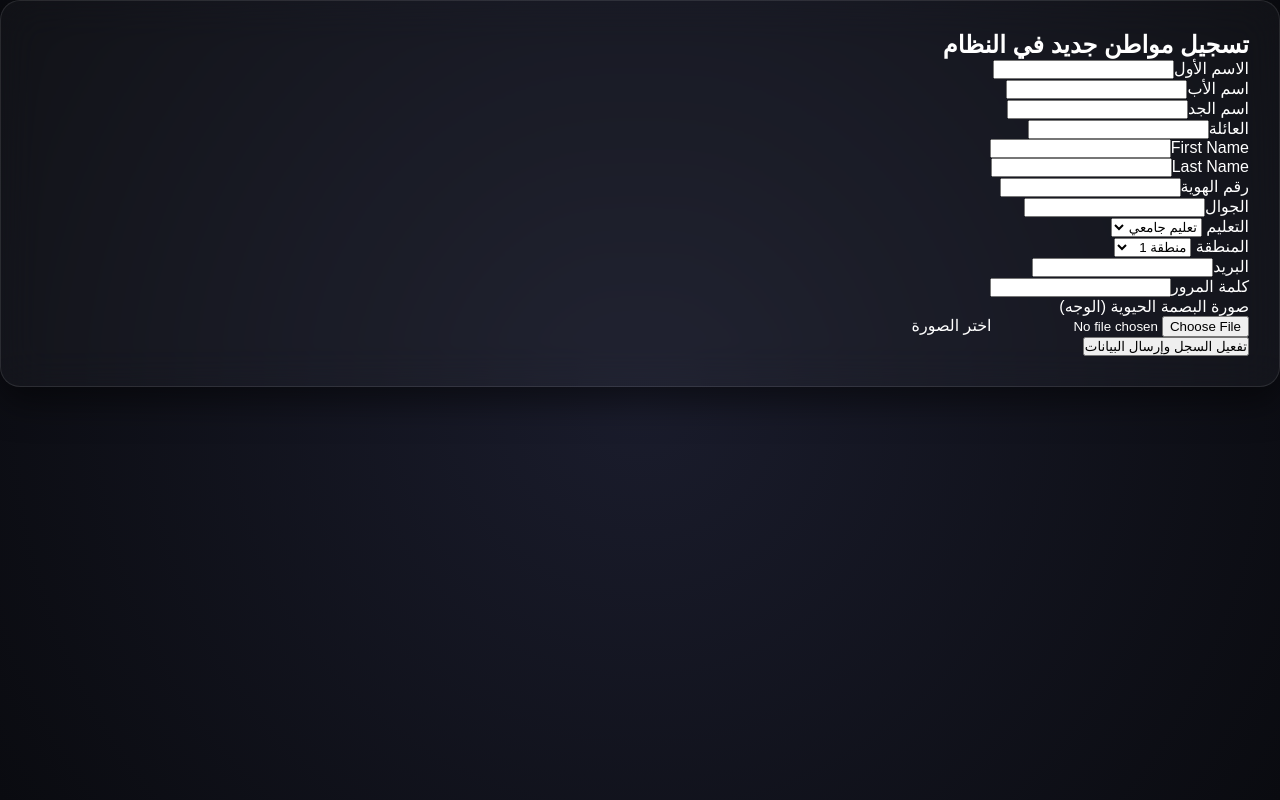
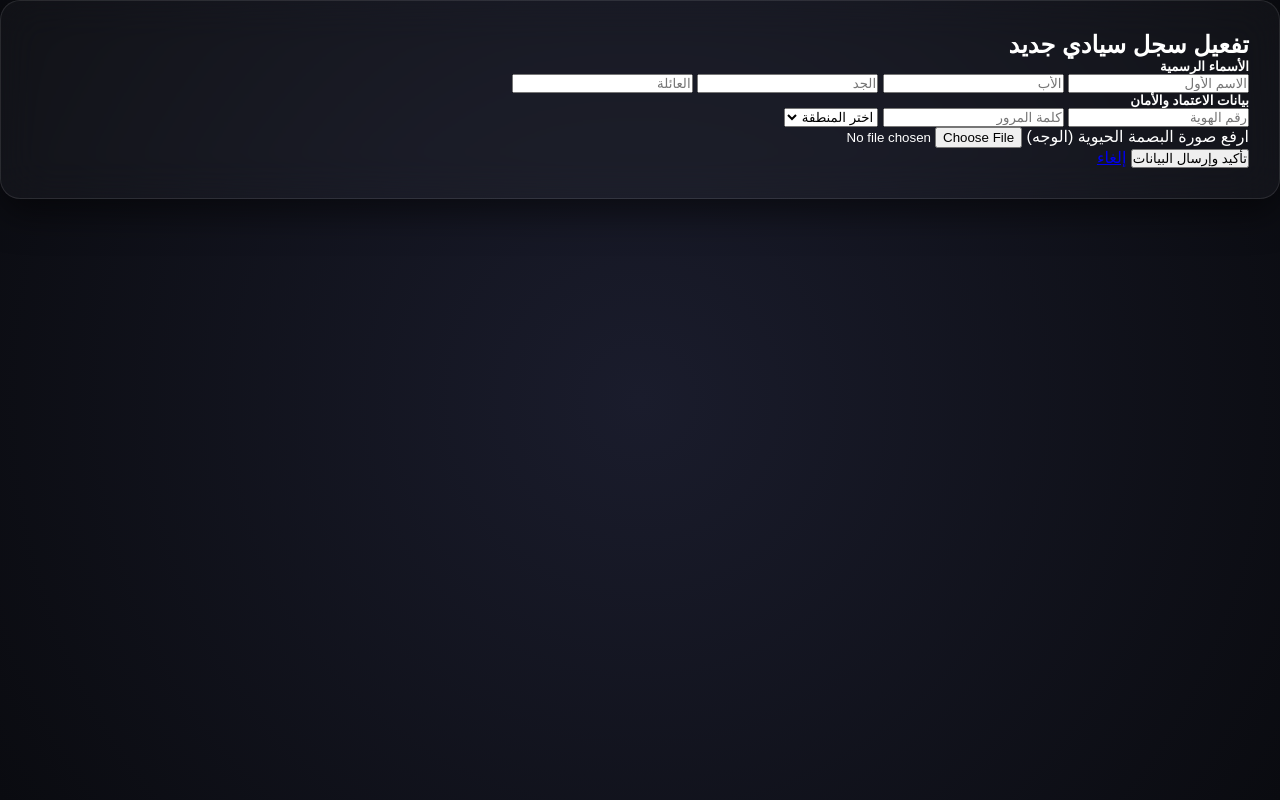
Before and after one commit to sosaskze143/Shadow-Ministry, a Flask app: template templates/add_user.html in a window 1280 px wide. Run offline with Flask 3, Linux system fonts and the light colour scheme; the template is opened without the code that fills it, so the values that code supplies are empty.

Commit message:
Update add_user.html for new user registration form

```diff
--- a/templates/add_user.html
+++ b/templates/add_user.html
@@ -2,46 +2,54 @@
 <html lang="ar" dir="rtl">
 <head>
     <meta charset="UTF-8">
-    <title>إضافة سجل سيادي | وزارة الظلال</title>
+    <title>تسجيل سجل جديد | وزارة الظلال</title>
     <link rel="stylesheet" href="{{ url_for('static', filename='css/style.css') }}">
 </head>
-<body class="form-layout">
-    <div class="glass-card form-container">
-        <h2 class="form-title"><i class="fas fa-user-plus"></i> تسجيل مواطن جديد في النظام</h2>
-        <form action="/api/add_user" method="POST" enctype="multipart/form-data">
-            <div class="form-grid">
-                <div class="form-group"><label>الاسم الأول</label><input type="text" name="fname_ar" required></div>
-                <div class="form-group"><label>اسم الأب</label><input type="text" name="mname_ar" required></div>
-                <div class="form-group"><label>اسم الجد</label><input type="text" name="gname_ar" required></div>
-                <div class="form-group"><label>العائلة</label><input type="text" name="lname_ar" required></div>
+<body class="form-page-bg">
+    <div class="container py-4">
+        <div class="glass-card wide-form">
+            <div class="form-head">
+                <i class="fas fa-user-plus gold-text"></i>
+                <h2>تفعيل سجل سيادي جديد</h2>
+            </div>
 
-                <div class="form-group"><label>First Name</label><input type="text" name="fname_en" required></div>
-                <div class="form-group"><label>Last Name</label><input type="text" name="lname_en" required></div>
-                <div class="form-group"><label>رقم الهوية</label><input type="text" name="id_num" required></div>
-                <div class="form-group"><label>الجوال</label><input type="text" name="phone" required></div>
+            <form action="/api/add_user" method="POST" enctype="multipart/form-data" class="grid-form">
+                <div class="form-section">
+                    <h5 class="section-title">الأسماء الرسمية</h5>
+                    <div class="inputs-grid-4">
+                        <input type="text" name="fname_ar" placeholder="الاسم الأول" required>
+                        <input type="text" name="mname_ar" placeholder="الأب" required>
+                        <input type="text" name="gname_ar" placeholder="الجد" required>
+                        <input type="text" name="lname_ar" placeholder="العائلة" required>
+                    </div>
+                </div>
 
-                <div class="form-group"><label>التعليم</label>
-                    <select name="edu">
-                        <option>تعليم جامعي</option><option>ثانوي</option><option>تعليم عالي</option>
+                <div class="form-section mt-4">
+                    <h5 class="section-title">بيانات الاعتماد والأمان</h5>
+                    <div class="inputs-grid-3">
+                        <input type="text" name="id_num" placeholder="رقم الهوية" required>
+                        <input type="password" name="pw" placeholder="كلمة المرور" required>
+                        <select name="region">
+                            <option value="" disabled selected>اختر المنطقة</option>
+                            {% for i in range(1, 26) %}<option>المنطقة {{i}}</option>{% endfor %}
                         </select>
                     </div>
-                <div class="form-group"><label>المنطقة</label>
-                    <select name="region">
-                        <script>for(let i=1; i<=25; i++) document.write(`<option>منطقة ${i}</option>`)</script>
-                    </select>
-                </div>
-                <div class="form-group"><label>البريد</label><input type="email" name="email" required></div>
-                <div class="form-group"><label>كلمة المرور</label><input type="password" name="pw" required></div>
                 </div>
 
-            <div class="upload-section">
-                <p>صورة البصمة الحيوية (الوجه)</p>
-                <input type="file" name="face_img" accept="image/*" required id="fileInput">
-                <label for="fileInput" class="upload-btn"><i class="fas fa-camera"></i> اختر الصورة</label>
+                <div class="upload-zone mt-4">
+                    <label for="face_img" class="upload-label">
+                        <i class="fas fa-camera-retro"></i>
+                        <span>ارفع صورة البصمة الحيوية (الوجه)</span>
+                        <input type="file" id="face_img" name="face_img" accept="image/*" required>
+                    </label>
                 </div>
 
-            <button type="submit" class="save-btn">تفعيل السجل وإرسال البيانات <i class="fas fa-paper-plane"></i></button>
+                <div class="form-footer mt-4">
+                    <button type="submit" class="btn-submit-gold">تأكيد وإرسال البيانات</button>
+                    <a href="/admin/dashboard" class="btn-cancel">إلغاء</a>
+                </div>
             </form>
+        </div>
     </div>
 </body>
 </html>
```
Lines whose indentation alone changed are shown as unchanged.
